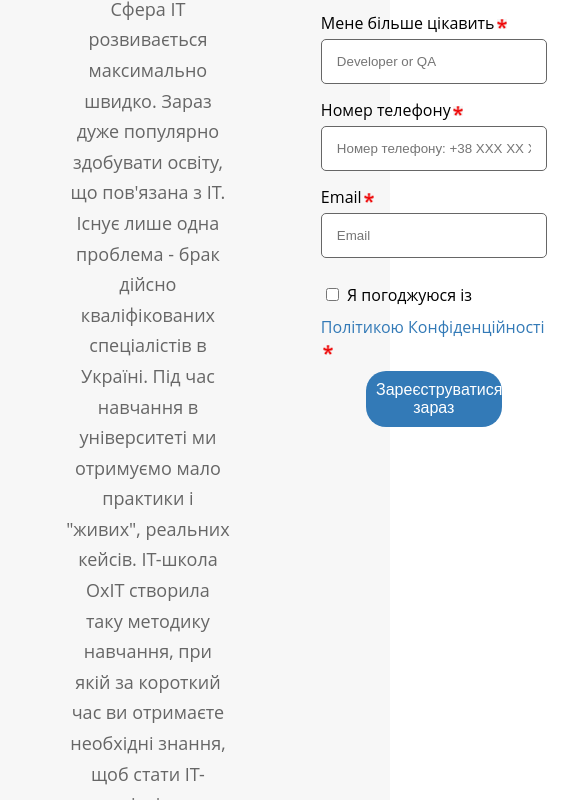
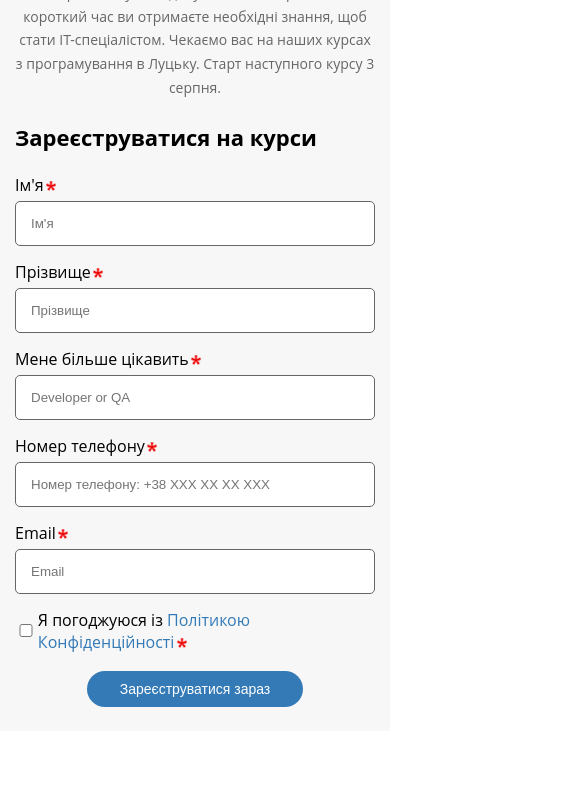
Before and after one commit to FranciscoFrank/Layout_4, a website: page index.html in a window 390 px wide. Shown: the part 381-1181 px from the top of the page, 585 px wide, since content can reach past the window. After the commit the page ends 1112 px from the top, so only its background shows below. Drawn offline with Linux system fonts and the light colour scheme.

Commit message:
Created an adaptive for the entire block with the form

```diff
--- a/index.html
+++ b/index.html
@@ -91,15 +91,17 @@
                     <label>Email<img src="images/icons/required.png"></label> <br>
                     <input type="email" name="Email" placeholder="Email" required> <br>
 
-                    <input class="politics"  type="checkbox" name="Approve" required>
-                    <label>Я погоджуюся із <a href="#">Політикою Конфіденційності</a><img src="images/icons/required.png"></label> <br>
+                    <div class="politic">
+                        <input class="politics"  type="checkbox" name="Approve" required>
+                        <label>Я погоджуюся із <a href="#">Політикою Конфіденційності</a><img src="images/icons/required.png"></label> <br>
+                    </div>
 
                     <button type="submit" class="reg-button">Зареєструватися зараз</button>
                 </form>
             </div>
         </div>
     </div>
-    <div class="offers" id="offers">
+    <!--<div class="offers" id="offers">
         <div class="wrapper">
         <p>Курс "Розробка сайтів"</p>
             <div class="wrapper-offers">
@@ -231,6 +233,6 @@
             <p><a href="#">Умови політики конфіденційності</a></p>
         </div>
     </footer>
-    <script src="js/script.js"></script>
+    <script src="js/script.js"></script>-->
 </body>
 </html>
--- a/js/script.js
+++ b/js/script.js
@@ -1,14 +1,9 @@
+document.addEventListener('DOMContentLoaded', function () {
+    var burgerBtn = document.getElementById('burgerBtn');
+    var burgerMenu = document.getElementById('burgerMenu');
+    var headerHeight = document.getElementById('header').offsetHeight;
 
-document.addEventListener('DOMContentLoaded', function() {
-    const burgerBtn = document.getElementById('burgerBtn');
-    const burgerMenu = document.getElementById('burgerMenu');
-
-
-    burgerBtn.addEventListener('click', () => {
-        burgerMenu.classList.toggle('active');
+    burgerBtn.addEventListener('click', function () {
+        burgerMenu.classList.toggle('menu-open');
     });
-
-
-    var headerHeight = document.querySelector('header').offsetHeight;
-    document.documentElement.style.setProperty('--header-height', headerHeight + 'px');
 });
--- a/scss/abstracts/mixins/_media-query.scss
+++ b/scss/abstracts/mixins/_media-query.scss
@@ -1,4 +1,4 @@
-@import 'abstracts/variables/breack-point';
+@import "abstracts/variables/breack-point";
 
 //For small devices (Mobile)
 @mixin sm {
--- a/scss/abstracts/variables/_breack-point.scss
+++ b/scss/abstracts/variables/_breack-point.scss
@@ -1,4 +1,4 @@
-$screen-sm: 320px;
+$screen-sm: 425px;
 $screen-md: 768px;
 $screen-lg: 1024px;
-$srceen-xl: 1200px;
+$screen-xl: 1220px;
--- a/scss/layout/_form.scss
+++ b/scss/layout/_form.scss
@@ -4,12 +4,20 @@
     width: 100%;
     background-color: $second-color;
     display: flex;
-    border: 0;
+    height: fit-content;
+
+    .wrapper {
+        display: flex;
+        flex-wrap: wrap;
+    }
 
     .int-text {
-        padding-top: 12%;
-        width: 50%;
-        text-align: center;
+      padding-top: 12%;
+      order: 1;
+      height: auto;
+      width: 50%;
+      text-align: center;
+      box-sizing: border-box;
 
         .title {
             font-weight: bold;
@@ -19,13 +27,15 @@
         .info {
             font-size: 18px;
             line-height: 1.7;
-            padding-left: 51px;
-            padding-right: 51px;
+            margin-left: 51px;
+            margin-right: 51px;
             color: $text-color;
         }
     }
 
     .reg-form {
+        order: 2;
+        height: auto;
         width: 50%;
         padding-left: 40px;
         display: flex;
@@ -57,11 +67,17 @@
           padding: 15px;
         }
 
+        .politic {
+          display: flex;
+          align-items: center;
+        }
+
         .politics {
           margin-top: 15px;
           font-size: 12px;
           width: 15px;
           height: auto;
+          margin-right: 5px;
         }
 
         a {
@@ -77,4 +93,64 @@
           display: block;
         }
     }
+
+    @include xl {
+      .form {
+        flex-direction: column;
+      }
+
+      .int-text {
+        width: 75%;
+        order: 1;
+        padding: 0;
+        margin: 0 auto;
+      }
+
+      .reg-form {
+        order: 2;
+        width: 75%;
+        padding: 0;
+        margin: 0 auto;
+      }
+    }
+
+    @include md {
+      .int-text {
+        .title {
+          font-size: 30px;
+        }
+      }
+
+      .reg-form {
+        p {
+          font-size: 22px;
+        }
+
+        button {
+
+          font-size: 14px;
+        }
+      }
+    }
+
+    @include sm {
+      .int-text {
+        width: 100%;
+        order: 1;
+
+        .title {
+          font-size: 24px;
+        }
+
+        .info {
+          margin: 0;
+          font-size: 14px;
+        }
+      }
+
+      .reg-form {
+        order: 2;
+        width: 100%;
+      }
+    }
 }
--- a/scss/layout/_header.scss
+++ b/scss/layout/_header.scss
@@ -6,11 +6,6 @@ header {
     width: 100%;
     display: flex;
     border: 0;
-
-    .logo {
-        height: 70px;
-        width: auto;
-    }
 
     .wrapper {
         display: flex;
@@ -21,6 +16,11 @@ header {
         align-items: center;
         font-size: 16px;
         z-index: 2;
+
+        .logo {
+            height: 70px;
+            width: auto;
+        }
 
         .menu {
             li {
@@ -37,7 +37,6 @@ header {
         }
 
         .wrapper-button {
-            border-radius: 3px;
             display: none;
         }
 
@@ -45,6 +44,7 @@ header {
             background-color: $accent-color;
             color: $primary-color;
             margin: 5px 10px;
+            border-radius: 3px;
         }
 
         .burger-line {
@@ -58,6 +58,10 @@ header {
 
         .burger-menu {
             display: none;
+        }
+
+        .burger-menu.menu-open {
+            top: 0;
         }
 
         @include lg {
```
Also changed, not shown: css/style.css.
